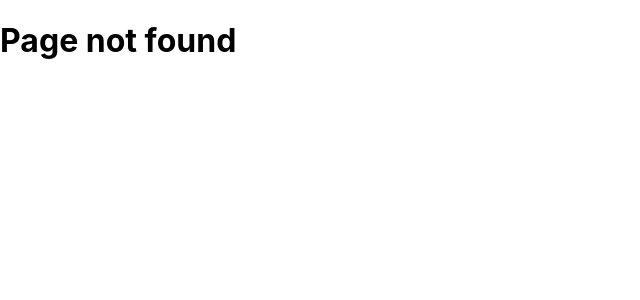
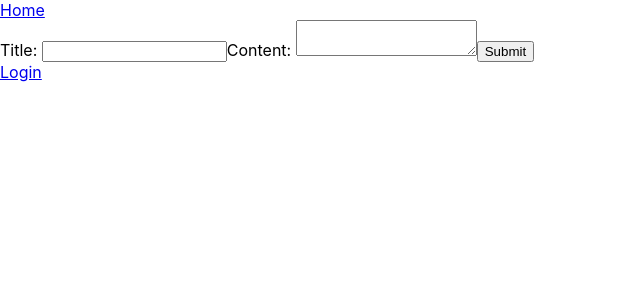
Before and after one commit to bbqbop/blog, a React (Vite) app in the folder frontend/: page /create-post in a window 1280 px wide. Before the commit this address had no page. Shown: the top 300 px of the page, without its empty margins (0-640 px from the left). Built offline with nearby package versions, Linux system fonts and the light colour scheme.

Commit message:
add create-post func for admin

```diff
--- a/frontend/src/App.jsx
+++ b/frontend/src/App.jsx
@@ -1,16 +1,12 @@
-import { Link, Outlet } from "react-router-dom";
-import { useEffect, useState} from "react"
+import { Outlet } from "react-router-dom";
 import NavBar from "./components/NavBar";
-import { useAuth } from "./contexts/authContext";
+import Footer from "./components/Footer";
 
 export default function App(){
-  const { isLoggedIn } = useAuth();
-  const user = JSON.parse(localStorage.getItem('user'))
-
   return(
     <div className="app">
-      {isLoggedIn && <p>{`Hi ${user.firstname}`}</p>}
       <NavBar />
       <Outlet />
+      <Footer />
     </div>
   )}
--- a/frontend/src/components/Blog.jsx
+++ b/frontend/src/components/Blog.jsx
@@ -1,9 +1,18 @@
 import useFetchData from "../hooks/useFetchData"
-import { Link } from "react-router-dom";
 import PostPreview from "./PostPreview";
+import { useEffect, useState } from "react";
 
 export default function Blog() {
-    const { data, error, loading } = useFetchData('/')
+    const { data, error, loading } = useFetchData('/');
+    const [posts, setPosts] = useState([]);
+
+    useEffect(()=>{
+        if(!!data) setPosts(data.posts)
+    },[data])
+
+    const handleDelete = (postId) => {
+        setPosts(posts.filter(post => post._id !== postId))
+    }
 
     if(loading){
         return <p>...loading</p>
@@ -14,15 +23,17 @@ export default function Blog() {
     else{
         return (
             <div className="blog">
-                {data.posts.map((post, idx) => (
-                    <Link to={`/posts/${post._id}`} key={idx}>
+                { posts.length < 1 ? (
+                    <p>No Posts!</p>
+                ) : (posts.map((post, idx) => (
                         <PostPreview
                             title={post.title}
                             author={post.author.username}
-                            key={idx} id={post._id}
+                            key={idx}
+                            id={post._id}
+                            onDelete={handleDelete}
                         />
-                    </Link>
-                ))}
+                )))}
             </div>
         )}
 }
--- a/frontend/src/components/Comments.jsx
+++ b/frontend/src/components/Comments.jsx
@@ -35,7 +35,9 @@ export default function Comments({ initialComments, postId }) {
             {comments.length < 1 ? (
                 <p>No Comments!</p>
             ) : (
-                comments.map((comment, idx) => (
+                <>
+                    <h3>Comments</h3>
+                    {comments.map((comment, idx) => (
                         <Comment
                             author={comment.author}
                             date={moment(comment.date).format("MM/DD/YY, HH:MM")}
@@ -45,7 +47,8 @@ export default function Comments({ initialComments, postId }) {
                             postId={postId}
                             onDelete={handleDelete}
                         />
-                ))
+                    ))}
+                </>
             )}
             {isLoggedIn ? (
                 <form onSubmit={handleSubmit}>
@@ -65,6 +68,7 @@ export default function Comments({ initialComments, postId }) {
             ) : (
                 <p>Log in to leave a comment!</p>
             )}
+
         </div>
     );
 }
--- /dev/null
+++ b/frontend/src/components/Footer.jsx
@@ -0,0 +1,24 @@
+import { Link, useLocation, useNavigate } from "react-router-dom";
+import { useAuth } from "../contexts/authContext";
+
+export default function Footer(){
+    const location = useLocation()
+    const navigate = useNavigate();
+    const { isLoggedIn, logout } = useAuth();
+    const user = JSON.parse(localStorage.getItem('user'));
+
+    const handleLogout = () => {
+        logout();
+        navigate('/');
+    }
+
+    return (
+        <div className="footer">
+            {isLoggedIn
+            ? <button onClick={handleLogout}>Logout</button>
+            : <Link to="/login">Login</Link>
+            }
+            {isLoggedIn && user.isAdmin && location.pathname !== "/create-post" && <Link to="/create-post">Create New Post</Link>}
+        </div>
+        )
+}
--- a/frontend/src/components/NavBar.jsx
+++ b/frontend/src/components/NavBar.jsx
@@ -1,22 +1,15 @@
-import { Link, useNavigate } from "react-router-dom";
+import { Link, useLocation, useNavigate } from "react-router-dom";
 import { useAuth } from "../contexts/authContext";
 
 export default function NavBar(){
-    const { isLoggedIn, logout } = useAuth()
-    const navigate = useNavigate();
-
-    const handleLogout = () => {
-        logout();
-        navigate('/');
-    }
+    const location = useLocation();
+    const { isLoggedIn } = useAuth();
+    const user = JSON.parse(localStorage.getItem('user'))
 
     return (
         <div className="navbar">
-            <Link to="/">Home</Link>
-            {isLoggedIn
-            ? <button onClick={handleLogout}>Logout</button>
-            : <Link to="/login">Login</Link>
-            }
+            {isLoggedIn && <p>{`Hi ${user.firstname}`}</p>}
+            {location.pathname != "/" && <Link to="/">Home</Link>}
         </div>
     )
 }
--- a/frontend/src/components/Post.jsx
+++ b/frontend/src/components/Post.jsx
@@ -23,6 +23,7 @@ export default function Post(){
                 <p className="date">{moment(date).format("MMM Do, YYYY")}</p>
                 <hr />
                 <p>{content}</p>
+                <hr />
                 <Comments initialComments={data.comments} postId={id}/>
                 </>
             </div>
--- a/frontend/src/components/PostPreview.jsx
+++ b/frontend/src/components/PostPreview.jsx
@@ -1,8 +1,27 @@
-export default function PostPreview({ title, author }){
+import { Link } from "react-router-dom";
+import { useAuth } from "../contexts/authContext"
+import useDeleteData from "../hooks/useDeleteData";
+
+export default function PostPreview({ title, author, id, onDelete }){
+    const { isLoggedIn } = useAuth();
+    const { deleteData } = useDeleteData();
+    const user = JSON.parse(localStorage.getItem('user'))
+
+    const handleClick = () => {
+        const success = deleteData(`/posts/${id}`)
+        if (success){
+            onDelete(id);
+        }
+    }
+
     return (
         <div className="postpreview">
+            <Link to={`/posts/${id}`} key={id}>
             <h2>{title}</h2>
             <h4>{author}</h4>
+            </Link>
+            { isLoggedIn && user.isAdmin &&
+            <button onClick={handleClick}>Delete Post</button>}
         </div>
     )
 }
--- a/frontend/src/index.jsx
+++ b/frontend/src/index.jsx
@@ -8,6 +8,7 @@ import Blog from './components/Blog';
 import ErrorPage from './pages/ErrorPage';
 import Login from './pages/Login';
 import SignUp from './pages/SignUp';
+import CreatePost from './pages/CreatePost';
 import { AuthProvider } from './contexts/authContext';
 
 const router = createBrowserRouter([
@@ -18,7 +19,8 @@ const router = createBrowserRouter([
       { index: true, element: <Blog />},
       { path: "/posts/:id", element: <Post />},
       { path: "/login", element: <Login />},
-      { path: "/sign-up", element: <SignUp />}
+      { path: "/sign-up", element: <SignUp />},
+      { path: "/create-post", element: <CreatePost />}
     ],
     errorElement: <ErrorPage />,
   },
--- /dev/null
+++ b/frontend/src/pages/CreatePost.jsx
@@ -0,0 +1,42 @@
+import { useState } from "react"
+import { useNavigate } from "react-router-dom";
+import useSendData from "../hooks/useSendData";
+
+export default function CreatePost(){
+    const [title, setTitle] = useState('');
+    const [content, setContent] = useState('');
+    const { sendData } = useSendData();
+    const navigate = useNavigate()
+
+
+    const handleSubmit = async(e) => {
+        e.preventDefault();
+        const success = await sendData('/posts', {title, content})
+        if (success){
+            navigate(`/posts/${success.newPost._id}`)
+        }
+    }
+
+ return (
+    <>
+        <form onSubmit={handleSubmit}>
+            <label htmlFor="title">Title: </label>
+            <input
+                type="text"
+                name="title"
+                id="title"
+                onChange={e => setTitle(e.target.value)}
+                value={title} />
+            <label htmlFor="content">Content: </label>
+            <textarea
+                type="text"
+                name="content"
+                id="content"
+                onChange={e => setContent(e.target.value)}
+                value={content}
+                />
+                <button type="submit">Submit</button>
+        </form>
+    </>
+ )
+}
```
Lines whose indentation alone changed are shown as unchanged.
